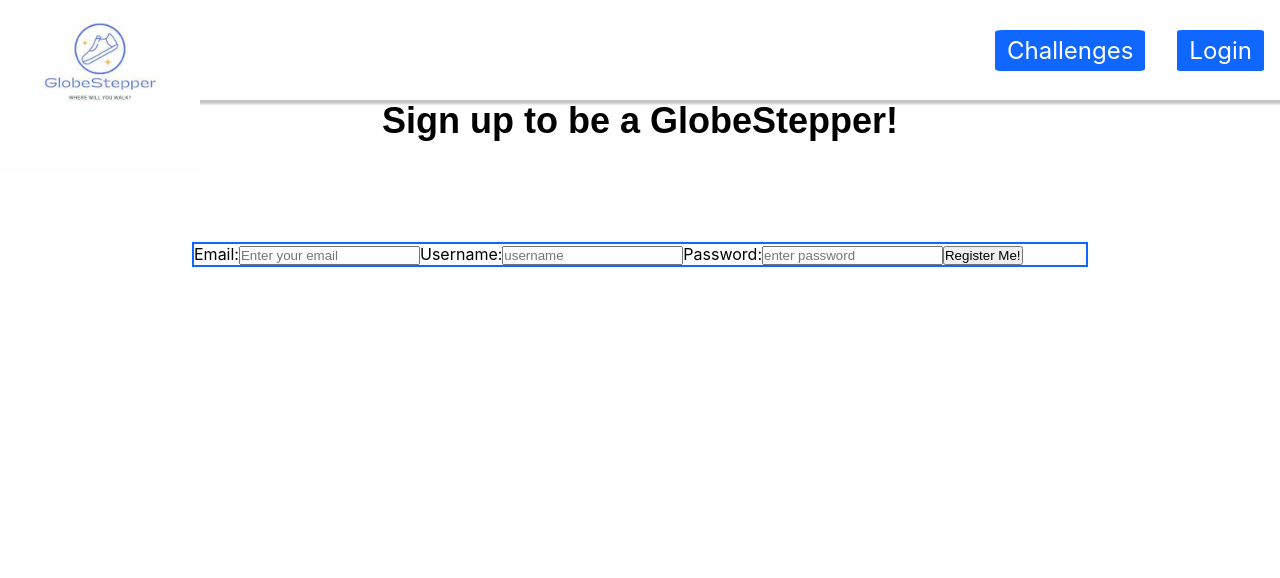
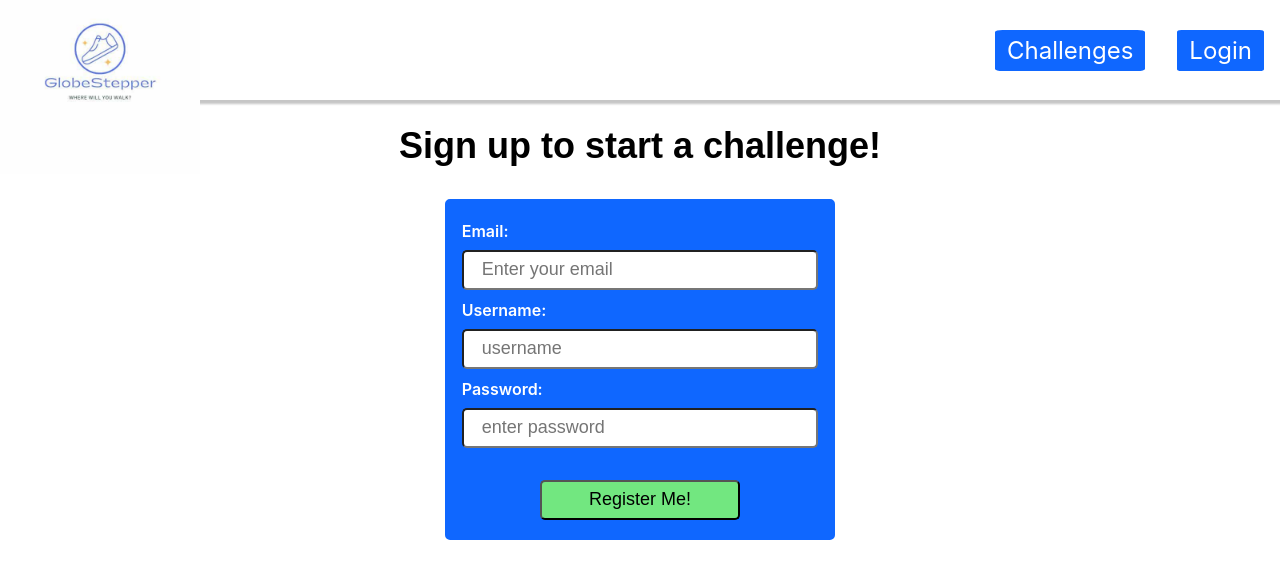
Before and after one commit to CarlaSlattery/Globe-Stepper, a React (Create React App) app: page /register in a window 1280 px wide. Shown: the top 578 px of the page. Built offline with nearby package versions, Linux system fonts and the light colour scheme; a web font is replaced by a local one.

Commit message:
styling applied to Registration component form

```diff
--- a/src/components/Register.jsx
+++ b/src/components/Register.jsx
@@ -1,4 +1,5 @@
 import React, { useState } from "react";
+import "../styles/Register.css";
 
 function Register() {
   const [email, setEmail] = useState("");
@@ -11,8 +12,10 @@ function Register() {
   };
 
   return (
-    <div>
-      <h3>Sign up to be a GlobeStepper!</h3>
+    <div className="register-form">
+      <div className="register-header">
+        <h3>Sign up to start a challenge!</h3>
+      </div>
       <form onSubmit={handleRegister} className="login">
         <label htmlFor="email">
           Email:
@@ -44,7 +47,7 @@ function Register() {
             placeholder="enter password"
           />
         </label>
-        <button id="register" type="submit">
+        <button id="register" className="register" type="submit">
           Register Me!
         </button>
       </form>
--- a/src/styles/Login.css
+++ b/src/styles/Login.css
@@ -2,6 +2,4 @@
   border: 2px solid var(--primary-blue);
 
   margin: 0 auto;
-  margin-top: 100px;
-  width: 70%;
 }
--- /dev/null
+++ b/src/styles/Register.css
@@ -0,0 +1,61 @@
+.register-header {
+  margin-top: 4em;
+  margin-bottom: 2em;
+}
+
+.register-form {
+  display: flex;
+  flex-direction: column;
+
+  height: 50vh;
+  align-items: center;
+  justify-content: center;
+}
+
+form {
+  display: flex;
+  margin-top: 20px;
+  flex-direction: column;
+  align-items: center;
+  justify-items: flex-start;
+  background-color: var(--primary-blue);
+  border-radius: 5px;
+}
+
+label {
+  padding: 5px 15px;
+  width: 100%;
+  color: white;
+  font-weight: 600;
+}
+
+label:first-of-type {
+  padding-top: 20px;
+}
+
+input {
+  width: 100%;
+  height: 40px;
+  margin-top: 0.5em;
+  padding: 1em;
+  border-radius: 5px;
+  font-size: 18px;
+}
+
+button {
+  width: 200px;
+  height: 40px;
+  margin-top: 1.5em;
+  margin-bottom: 1em;
+  background-color: var(--primary-green);
+  text-align: center;
+  font-size: 18px;
+  border-radius: 5px;
+}
+
+button:hover {
+  background-color: white;
+  color: var(--primary-blue);
+  cursor: pointer;
+  transition: 250ms;
+}
```
